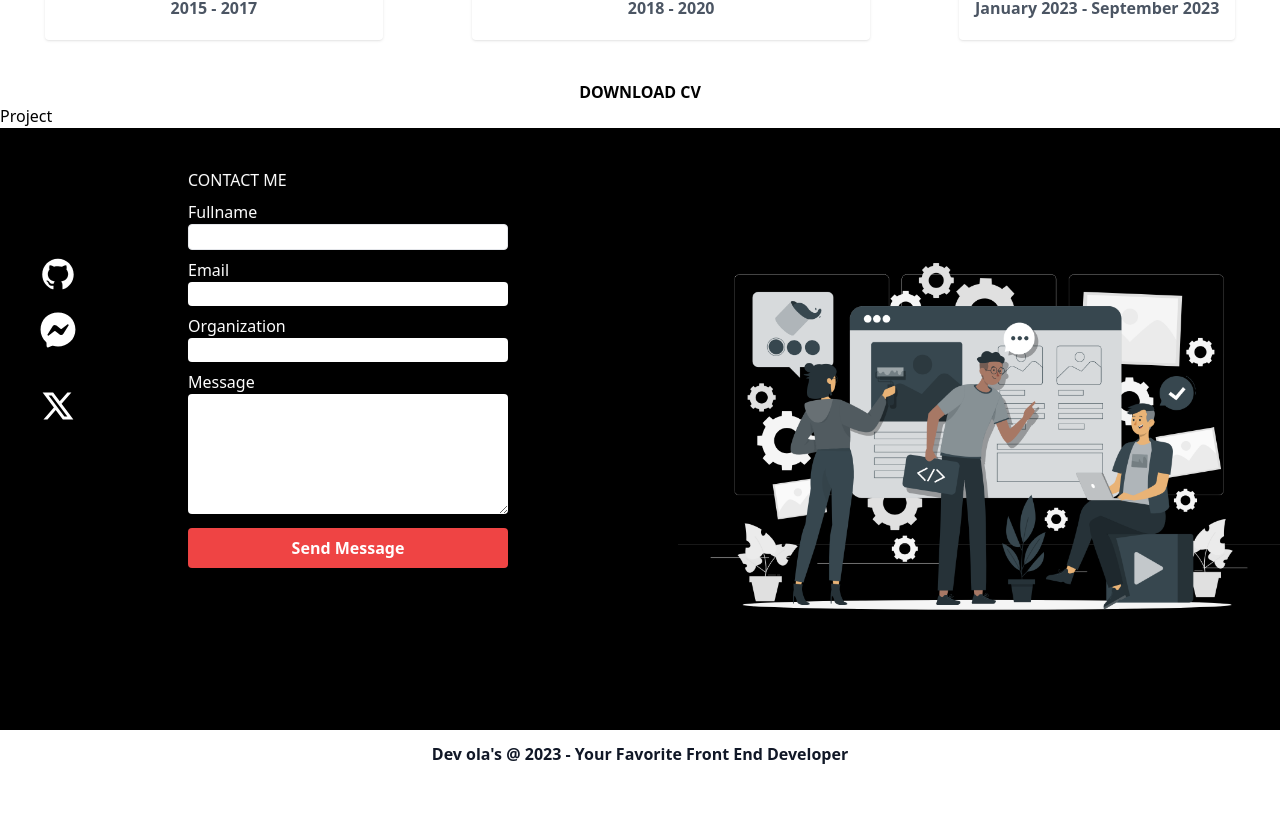
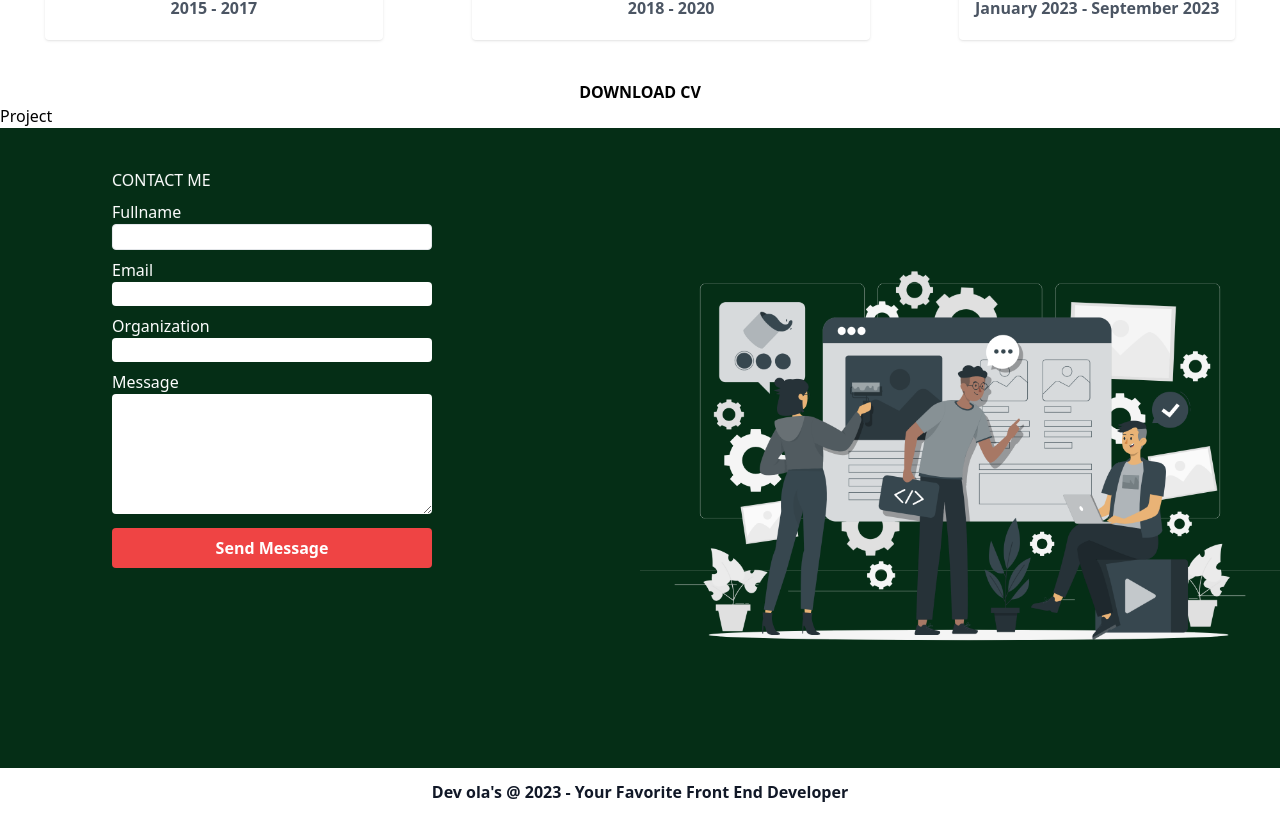
Before and after one commit to olayiwola2288/my-portfolio, a React (Vite) app: page / in a window 1280 px wide. Shown: the part 1800-2616 px from the top of the page. Before the commit the page ends 2578 px from the top, so only its background shows below. Built offline with nearby package versions, Linux system fonts and the light colour scheme.

Commit message:
my portfolio updating more.

```diff
--- a/src/App.jsx
+++ b/src/App.jsx
@@ -14,7 +14,8 @@ import Project from "./Component/Project";
 import Contact from "./Component/Contact";
 import Footer from "./Component/Footer";
 import "./index.css";
-import image1 from "./assets/WhatsApp Image 2023-10-16 at 11.58.25_34eeb5d1.jpg"
+import image1 from "./assets/WhatsApp Image 2023-10-16 at 11.58.25_34eeb5d1.jpg";
+import ContactButtons from "./Component/ContactButtons";
 function App() {
   useEffect(() => {
     AOS.init();
@@ -38,11 +39,16 @@ function App() {
         </div>
         <div className="text-green-200 cursor-pointer text-[1rem] lg:hidden transition duration-[0.8s]">
           <Nav isOpen={isOpen} handleClose={toggleIsOpen} />
-          <div className="flex lg:block justify-between bg-green-800 relative top-0" >
-            <img src={image1}  alt="" className="w-[65px] lg:hidden rounded-full my-4 ms-5" />
+          <div className="flex lg:block justify-between bg-green-800 w-full fixed z-50">
+            <img
+              src={image1}
+              alt=""
+              className="w-[65px] lg:hidden rounded-full my-4 ms-5"
+            />
             <FaBars onClick={toggleIsOpen} className="w-10 my-auto" />
           </div>
         </div>
+        <ContactButtons />
         <Hero />
         <About />
         <Card />
--- a/src/Component/Contact.jsx
+++ b/src/Component/Contact.jsx
@@ -1,8 +1,6 @@
 import { useEffect } from "react";
 import img from "../../src/assets/team.png";
-import { AiFillGithub } from "react-icons/ai";
-import { RiTwitterXLine } from "react-icons/ri";
-import { FaFacebookMessenger } from "react-icons/fa";
+
 // import axios from "axios";
 import Aos from "aos";
 import { useState } from "react";
@@ -34,21 +32,8 @@ const Contact = () => {
   // };
 
   return (
-    <div data-aos="flip-up" id="Contact" className="bg-black lg:flex">
-      <div className="lg:mt-32 lg:flex lg:flex-col sm:flex flex-row ">
-        <a href="https://github.com/olayiwola2288">
-          <AiFillGithub className=" ms-10 text-white me-19" size={36} />
-        </a>
-        <a href="https://www.messenger.com/t/696213910773745">
-          <FaFacebookMessenger
-            className="mt-5 ms-10 text-white me-19"
-            size={36}
-          />
-        </a>
-        <a href="https://twitter.com/home">
-          <RiTwitterXLine className="ms-10 text-white mt-10" size={36} />
-        </a>
-      </div>
+    <div data-aos="flip-up" id="Contact" className="bg-green-950 lg:flex">
+
       <div className="grid lg:grid-cols-2">
         <div className=" mt-10 lg:ms-28 ms-8">
           <div className="text-white">CONTACT ME</div>
--- /dev/null
+++ b/src/Component/ContactButtons.jsx
@@ -0,0 +1,32 @@
+import { AiFillGithub } from "react-icons/ai";
+import { RiTwitterXLine } from "react-icons/ri";
+import { FaFacebookMessenger } from "react-icons/fa";
+const ContactButtons = () => {
+  return (
+    <div>
+      {" "}
+      <div className="lg:mt-32 lg:flex lg:flex-col sm:flex flex-row space-y-5 left-5 bottom-5 md:bottom-1/2 bg-gray-200 p-3 rounded fixed z-[1000]">
+        <div>
+          {" "}
+          <a href="https://github.com/olayiwola2288">
+            <AiFillGithub className="text-dark " size={36} />
+          </a>
+        </div>
+
+        <div>
+          {" "}
+          <a href="https://www.messenger.com/t/696213910773745">
+            <FaFacebookMessenger className="text-dark " size={36} />
+          </a>
+        </div>
+        <div>
+          <a href="https://twitter.com/home">
+            <RiTwitterXLine className=" text-dark" size={36} />
+          </a>
+        </div>
+      </div>
+    </div>
+  );
+};
+
+export default ContactButtons;
--- a/src/index.css
+++ b/src/index.css
@@ -7,3 +7,8 @@
 #body{
     overflow-x: hidden;
 }
+   #icon{
+        position: absolute;
+        top: 55%;
+        display: flex;
+    }
```
